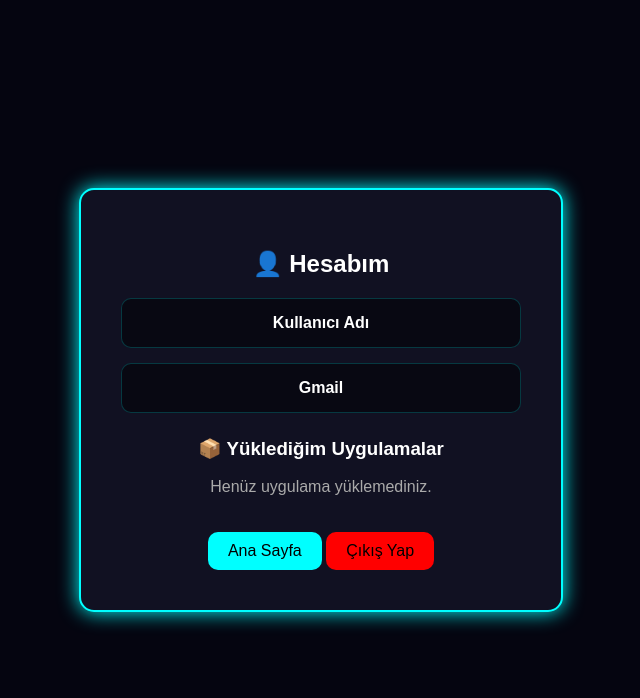
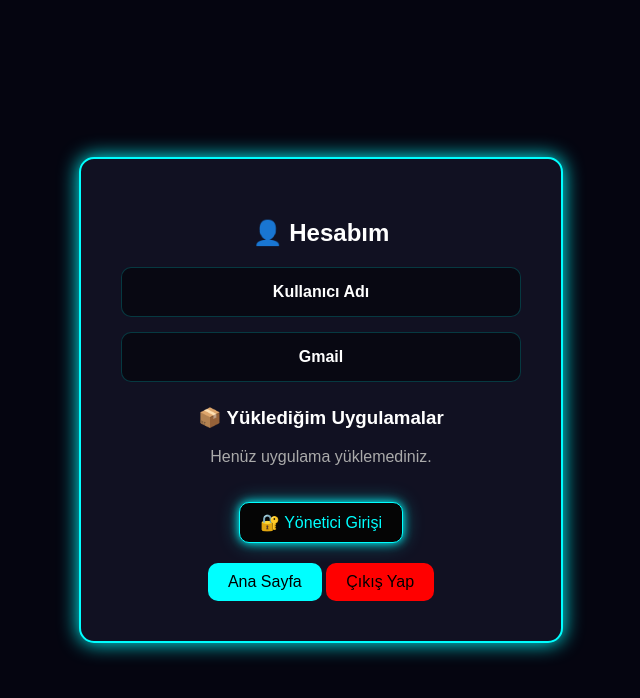
Before and after one commit to UzmanReX/ReXStudio, a Python web app: template templates/account.html in a window 1280 px wide. Shown: the top 698 px of the page, without its empty margins (319-959 px from the left). Run offline with Jinja, Linux system fonts and the light colour scheme; the template is opened without the code that fills it, so the values that code supplies are empty.

Commit message:
Add admin button and styles in account.html
Added admin button with styles for admin panel access.

```diff
--- a/templates/account.html
+++ b/templates/account.html
@@ -1,3 +1,4 @@
+
 <!DOCTYPE html>
 <html lang="tr">
 
@@ -87,6 +88,28 @@ body{
 
 .logout{
     background:red;
+}
+
+.admin-button{
+    background:#050505;
+
+    color:#00ffff;
+
+    border:1px solid #00ffff;
+
+    box-shadow:
+    0 0 10px #00ffff,
+    0 0 20px rgba(0,255,255,0.4);
+}
+
+.admin-button:hover{
+    background:#080808;
+
+    color:white;
+
+    box-shadow:
+    0 0 15px #00ffff,
+    0 0 30px rgba(0,255,255,0.6);
 }
 
 .toast{
@@ -218,6 +241,24 @@ Henüz uygulama yüklemediniz.
 
 </div>
 
+
+{% if is_admin %}
+
+<a class="button admin-button" href="/yonetici">
+🛡️ Yönetici Paneli
+</a>
+
+{% else %}
+
+<a class="button admin-button" href="/yonetici-giris">
+🔐 Yönetici Girişi
+</a>
+
+{% endif %}
+
+
+<br>
+
 <a class="button" href="/anasayfa">
 Ana Sayfa
 </a>
```
